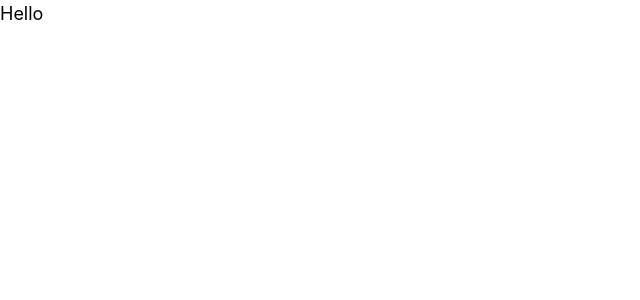
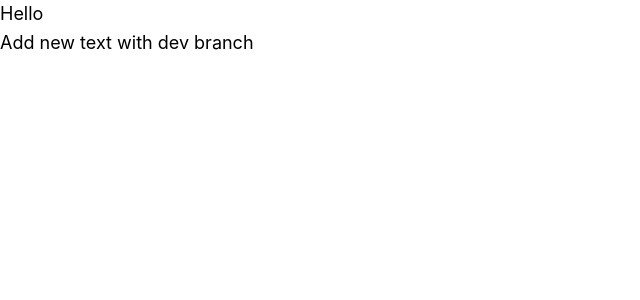
Before and after one commit to 12mativ/nextjs_blog, a Next.js app: page /addpage in a window 1280 px wide. Shown: the top 300 px of the page, without its empty margins (0-640 px from the left). Built offline with nearby package versions, Linux system fonts and the light colour scheme.

Commit message:
Add new text with dev branch to addpage

```diff
--- a/pages/addpage.js
+++ b/pages/addpage.js
@@ -1,3 +1,8 @@
 export default function AddPage() {
-    return <div>Hello</div>
+    return (
+        <>
+            <div>Hello</div>
+            <div>Add new text with dev branch</div>
+        </>
+    )
 }
```
